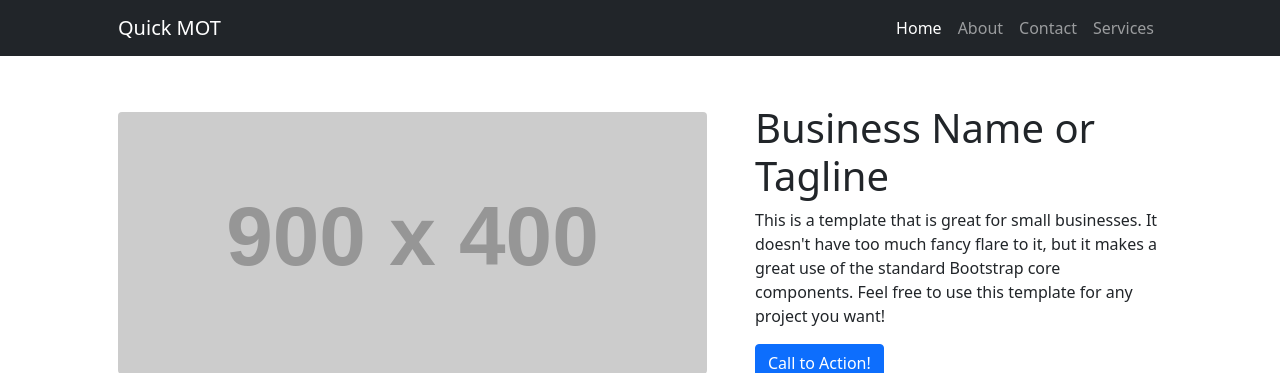
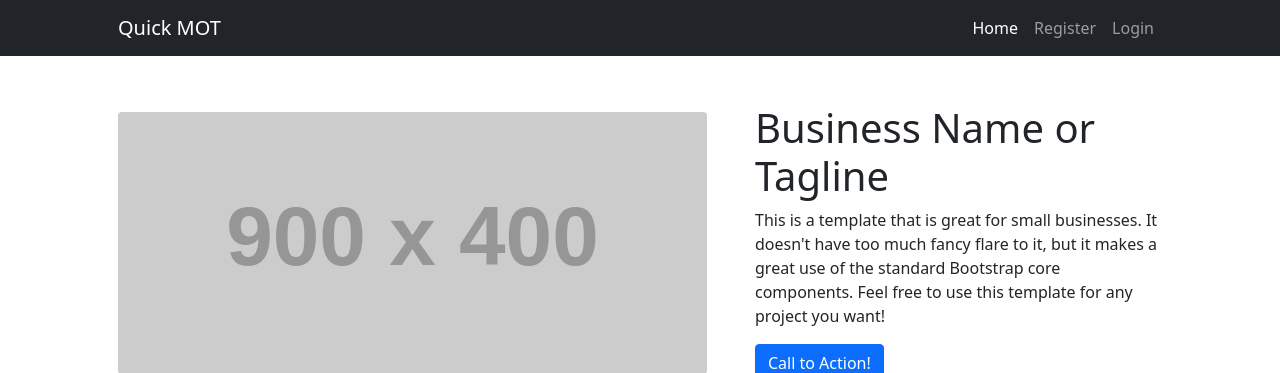
Before and after one commit to r-moruju/CI_PP4_QM, a Django app: page / in a window 1280 px wide. Shown: the top 373 px of the page. Run offline with Django 3.2, Linux system fonts and the light colour scheme; grey boxes labelled with a size stand in for pictures from a placeholder-image service; some libraries are stand-ins or nearby versions.

Commit message:
Edit site navigation

```diff
--- a/templates/base.html
+++ b/templates/base.html
@@ -16,14 +16,17 @@
         <!-- Responsive navbar-->
         <nav class="navbar navbar-expand-lg navbar-dark bg-dark">
             <div class="container px-5">
-                <a class="navbar-brand" href="#!">Quick MOT</a>
+                <a class="navbar-brand" href="{% url 'home' %}">Quick MOT</a>
                 <button class="navbar-toggler" type="button" data-bs-toggle="collapse" data-bs-target="#navbarSupportedContent" aria-controls="navbarSupportedContent" aria-expanded="false" aria-label="Toggle navigation"><span class="navbar-toggler-icon"></span></button>
                 <div class="collapse navbar-collapse" id="navbarSupportedContent">
                     <ul class="navbar-nav ms-auto mb-2 mb-lg-0">
-                        <li class="nav-item"><a class="nav-link active" aria-current="page" href="#!">Home</a></li>
-                        <li class="nav-item"><a class="nav-link" href="#!">About</a></li>
-                        <li class="nav-item"><a class="nav-link" href="#!">Contact</a></li>
-                        <li class="nav-item"><a class="nav-link" href="#!">Services</a></li>
+                        <li class="nav-item"><a class="nav-link active" aria-current="page" href="{% url 'home' %}">Home</a></li>
+                        {% if user.is_authenticated %}
+                        <li class="nav-item"><a class="nav-link" href="#!">Logout</a></li>
+                        {% else %}
+                        <li class="nav-item"><a class="nav-link" href="#!">Register</a></li>
+                        <li class="nav-item"><a class="nav-link" href="#!">Login</a></li>
+                        {% endif %}
                     </ul>
                 </div>
             </div>
```
